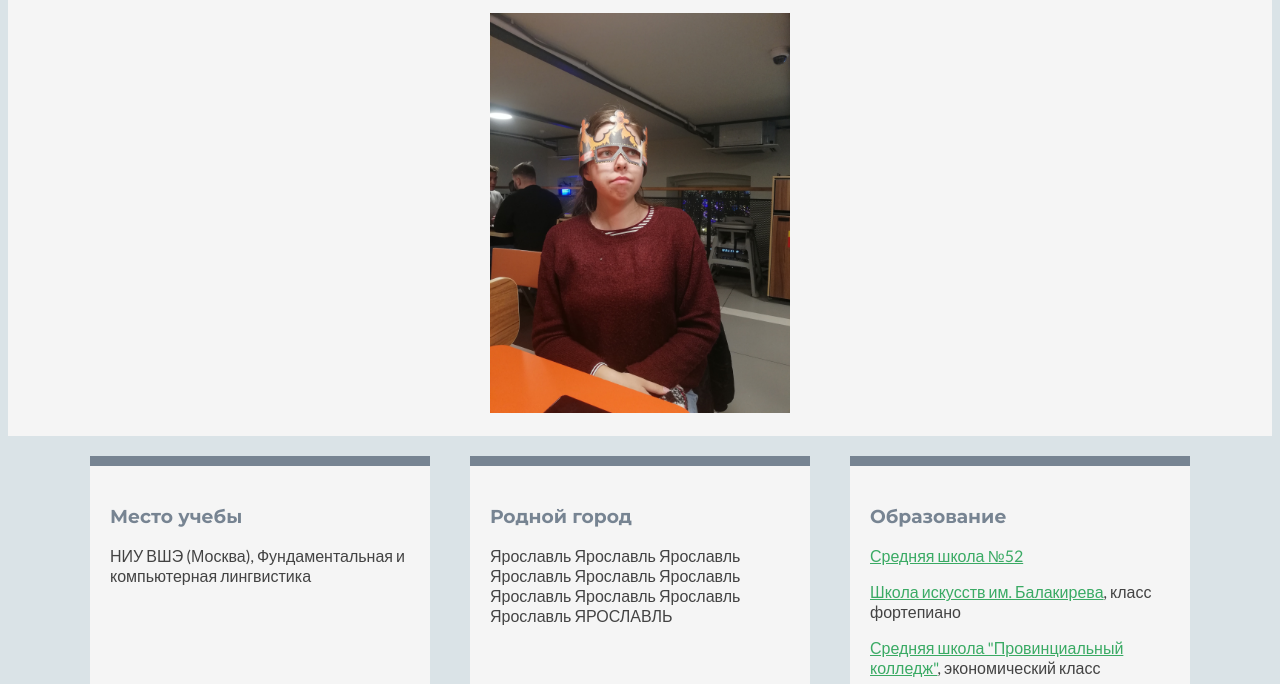
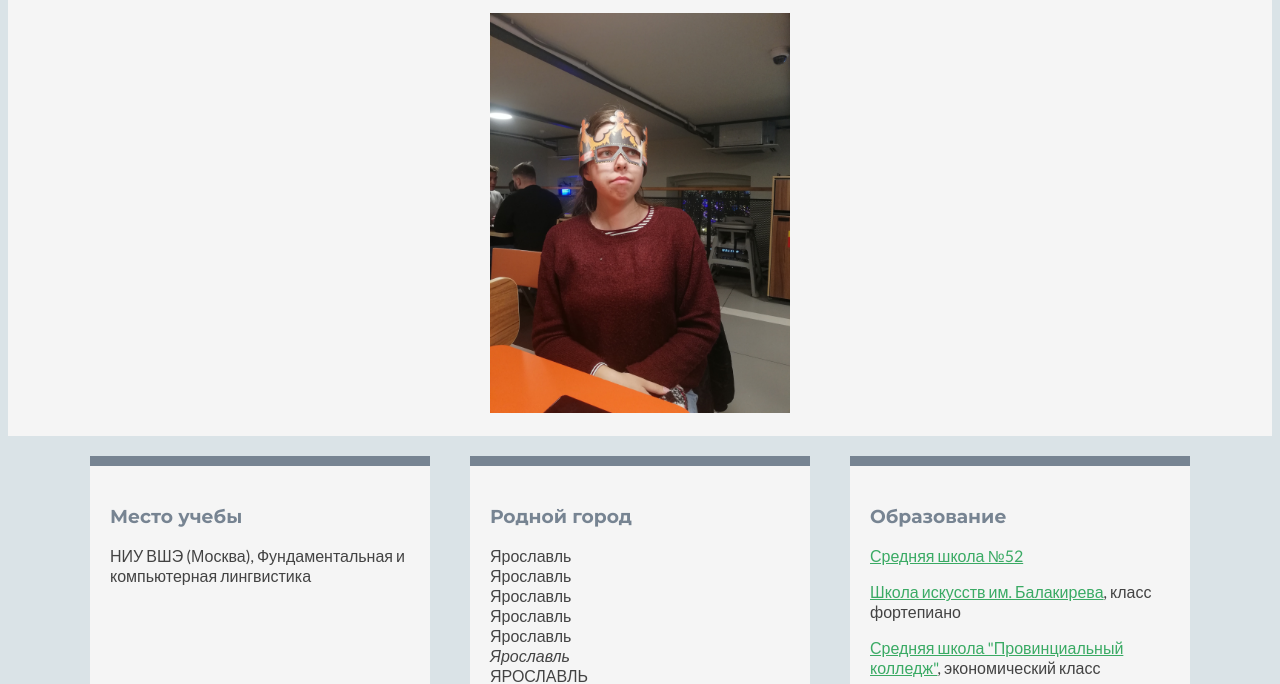
Before and after one commit to ZinaBudilova/mywebpage, a plain HTML site: page index.html in a window 1280 px wide. Shown: the part 133-817 px from the top of the page. Drawn offline with Linux system fonts and the light colour scheme.

Commit message:
Update index.html

```diff
--- a/index.html
+++ b/index.html
@@ -29,7 +29,7 @@
 			</div>
 			<div class = "city">
 				<h3>Родной город</h3>
-				<P>Ярославль Ярославль Ярославль Ярославль Ярославль Ярославль Ярославль Ярославль Ярославль Ярославль ЯРОСЛАВЛЬ</p>
+				<P>Ярославль <br> Ярославль <br> Ярославль <br> Ярославль <br> Ярославль <br> <i>Ярославль</i> <br> ЯРОСЛАВЛЬ</p>
 			</div>
 			<div class = "school">
 				<h3>Образование</h3>
```
